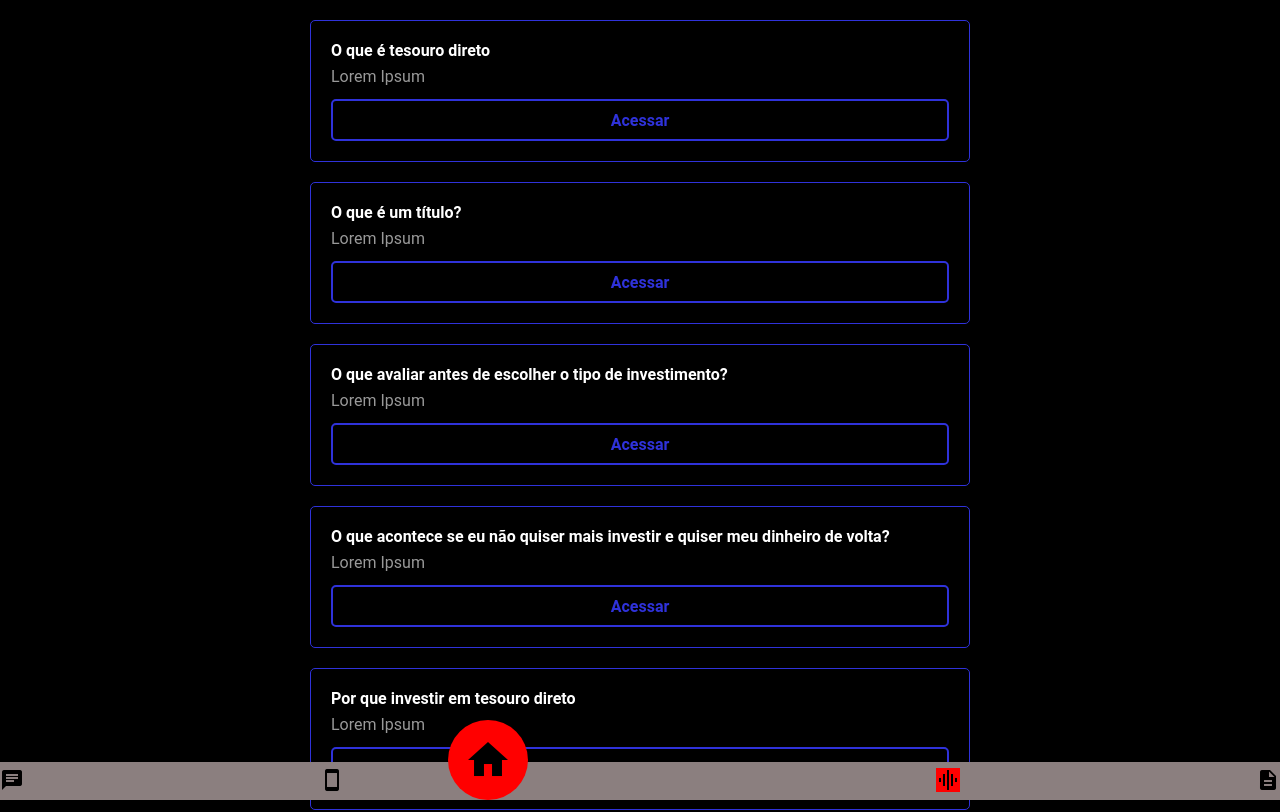
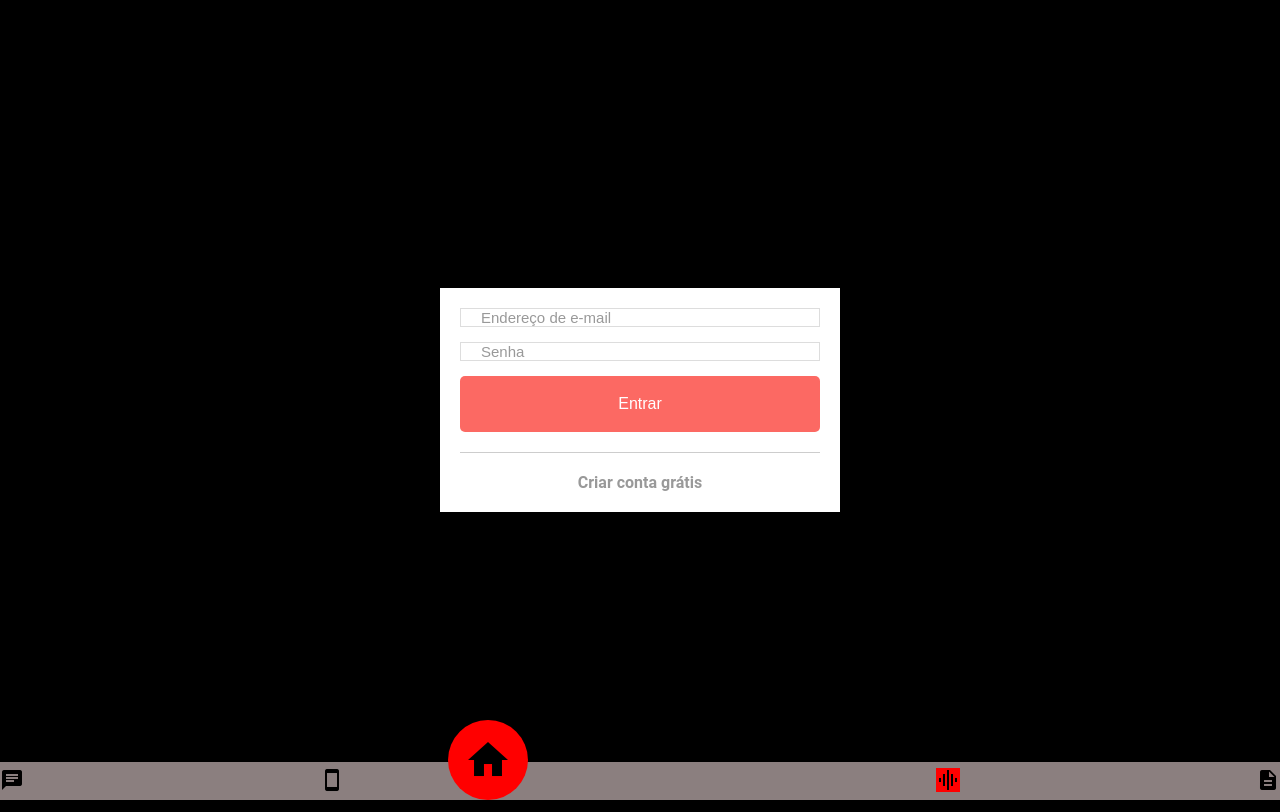
Before and after one commit to vinidotruan/wallet-app, a React (Create React App) app: page / in a window 1280 px wide. Shown: the top 812 px of the page. Built offline with nearby package versions, Linux system fonts and the light colour scheme.

Commit message:
- -Adiciona styled components do react e cria esqueleto da listagem

```diff
--- a/package.json
+++ b/package.json
@@ -10,7 +10,8 @@
     "react": "^16.12.0",
     "react-dom": "^16.12.0",
     "react-router-dom": "^5.1.2",
-    "react-scripts": "3.3.1"
+    "react-scripts": "3.3.1",
+    "styled-components": "^5.0.1"
   },
   "scripts": {
     "start": "react-scripts start",
--- a/src/App.js
+++ b/src/App.js
@@ -1,7 +1,7 @@
 import React from 'react';
 import Routes from './routes';
 import FooterBar from './components/FooterBar';
-
+import "./styles/global";
 import './styles.css';
 
 function App() {
--- /dev/null
+++ b/src/pages/login/index.js
@@ -0,0 +1,38 @@
+import React, { Component } from 'react';
+import { Form, Container } from "./styles";
+import { Link } from 'react-router-dom';
+
+export default class Login extends Component {
+
+    state = {
+        user: {
+            login: '',
+            password: ''
+        }
+    }
+
+
+    render() {
+        return (
+            <Container>
+                <Form onSubmit={this.handleSignIn}>
+                {/* <img src={Logo} alt="Airbnb logo" /> */}
+                {/* {this.state.error && <p>{this.state.error}</p>} */}
+                <input
+                    type="email"
+                    placeholder="Endereço de e-mail"
+                    onChange={e => this.setState({ email: e.target.value })}
+                />
+                <input
+                    type="password"
+                    placeholder="Senha"
+                    onChange={e => this.setState({ password: e.target.value })}
+                />
+                <button type="submit">Entrar</button>
+                <hr />
+                <Link to="/signup">Criar conta grátis</Link>
+                </Form>
+            </Container>
+        );
+    }
+}
--- /dev/null
+++ b/src/pages/login/styles.js
@@ -0,0 +1,63 @@
+import styled from "styled-components";
+
+export const Container = styled.div`
+  display: flex;
+  align-items: center;
+  justify-content: center;
+  height: 100vh;
+`;
+
+export const Form = styled.form`
+  width: 400px;
+  background: #fff;
+  padding: 20px;
+  display: flex;
+  flex-direction: column;
+  align-items: center;
+  img {
+    width: 100px;
+    margin: 10px 0 40px;
+  }
+  p {
+    color: #ff3333;
+    margin-bottom: 15px;
+    border: 1px solid #ff3333;
+    padding: 10px;
+    width: 100%;
+    text-align: center;
+  }
+  input {
+    flex: 1;
+    height: 46px;
+    margin-bottom: 15px;
+    padding: 0 20px;
+    color: #777;
+    font-size: 15px;
+    width: 100%;
+    border: 1px solid #ddd;
+    &::placeholder {
+      color: #999;
+    }
+  }
+  button {
+    color: #fff;
+    font-size: 16px;
+    background: #fc6963;
+    height: 56px;
+    border: 0;
+    border-radius: 5px;
+    width: 100%;
+  }
+  hr {
+    margin: 20px 0;
+    border: none;
+    border-bottom: 1px solid #cdcdcd;
+    width: 100%;
+  }
+  a {
+    font-size: 16;
+    font-weight: bold;
+    color: #999;
+    text-decoration: none;
+  }
+`;
--- a/src/pages/main/index.js
+++ b/src/pages/solutions/list/index.js
@@ -2,7 +2,7 @@ import React, { Component } from 'react';
 import { Link } from 'react-router-dom';
 import './styles.css';
 
-export default class Main extends Component {
+export default class List extends Component {
 
     state = {
         list: []
@@ -44,17 +44,22 @@ export default class Main extends Component {
         return(
             <div className="list">
                 { group.map((solutions, key) => (
-                    solutions.map(solution =>
-                    <article key={solution.id}>
-                        <strong> {solution.title} </strong>
-                        <p> {solution.resume}</p>
-                        <Link to={`/solutions/${solution.id}`}> Acessar </Link>
-                    </article>
-                    )
+                    <div key={key}>
+                        <div className="level-wrapper">
+                            <div className="white-line"></div>
+                            <div className="solution-level">Nível{key}</div>
+                            <div className="white-line"></div>
+                        </div>
+
+                        {solutions.map(solution =>
+                        <article key={solution.id}>
+                            <strong> {solution.title} </strong>
+                            <p> {solution.resume}</p>
+                            <Link to={`/solutions/${solution.id}`}> Acessar </Link>
+                        </article>
+                        )}
+                    </div>
                 ))}
-                {
-
-                }
             </div>
         )
     }
--- a/src/pages/main/styles.css
+++ b/src/pages/solutions/list/styles.css
@@ -1,7 +1,21 @@
+
 .list {
     max-width: 700px;
     margin: 20px auto 0;
     padding: 0 20px;
+}
+
+.level-wrapper {
+    display: flex;
+    align-items: center;
+    justify-content: center;
+    margin-bottom: 1.2rem;
+}
+.white-line {
+    width: 45%;
+    height: 1px;
+    background: white;
+    margin-top:.1rem;
 }
 
 .list article {
--- a/src/routes.js
+++ b/src/routes.js
@@ -1,11 +1,13 @@
 import React from 'react';
 import { BrowserRouter, Switch, Route } from 'react-router-dom';
-import Main from './pages/main';
+import List from './pages/solutions/list';
+import Login from './pages/login';
 
 const Routes = () => (
     <BrowserRouter>
         <Switch>
-            <Route exact path="/" component={Main}/>
+            <Route exact path="/" component={Login}/>
+            <Route path="/solutions" component={List}/>
         </Switch>
     </BrowserRouter>
 )
--- /dev/null
+++ b/src/styles/global.js
@@ -0,0 +1,19 @@
+import { createGlobalStyle  } from "styled-components";
+
+
+createGlobalStyle `
+* {
+  box-sizing: border-box;
+  padding: 0;
+  margin: 0;
+  outline: 0;
+}
+body, html {
+  background: #eee;
+  font-family: 'Helvetica Neue', 'Helvetica', Arial, sans-serif;
+  text-rendering: optimizeLegibility !important;
+  -webkit-font-smoothing: antialiased !important;
+  height: 100%;
+  width: 100%;
+}
+`;
```
Also changed, not shown: 1 other file (tests, documents, lock files or other folders).
